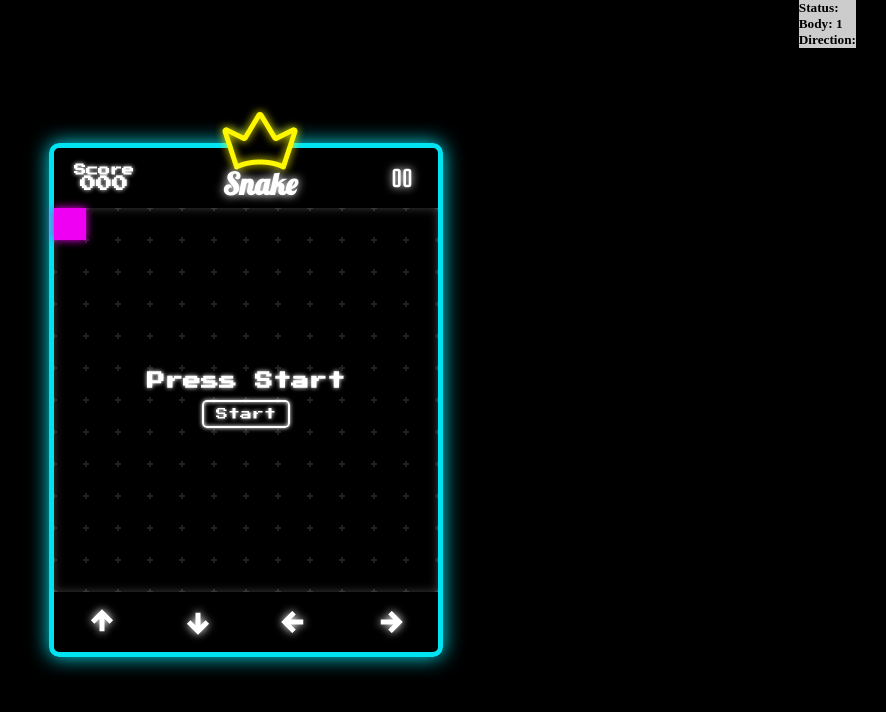
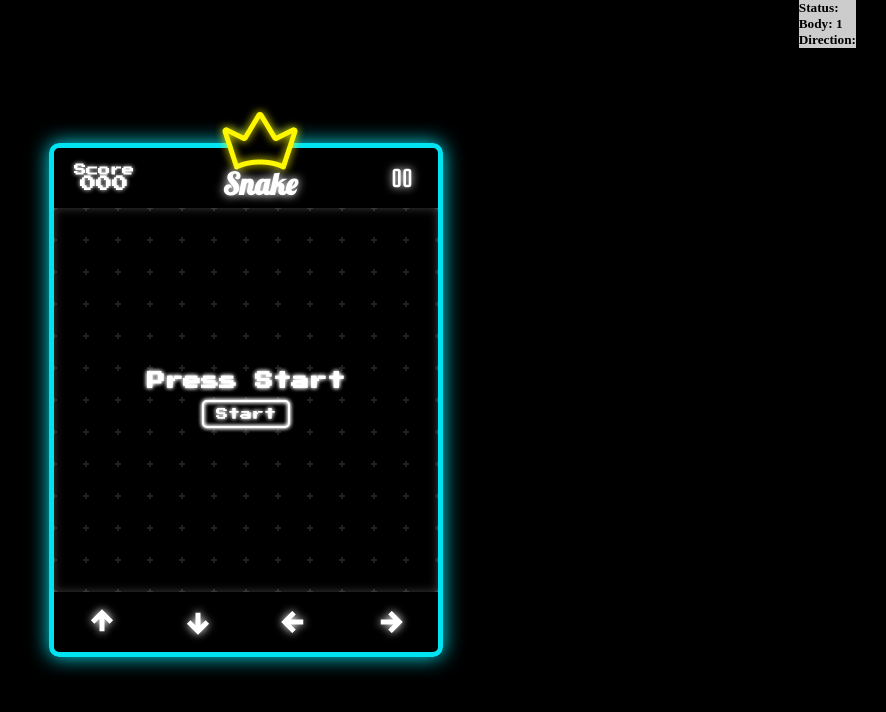
Before and after one commit to JosePhee03/SnakeGame, a React (Vite) app: page / in a window 1280 px wide. Shown: the top 712 px of the page, without its empty margins (394-1280 px from the left). Built offline with nearby package versions, Linux system fonts and the light colour scheme.

Commit message:
♻ Refactor CanvasSnake and ModalGame

```diff
--- a/src/components/canvas/CanvasSnake.tsx
+++ b/src/components/canvas/CanvasSnake.tsx
@@ -38,13 +38,14 @@ function CanvasSnake (): JSX.Element {
   return (
     <>
       <Canvas>
-        {body.map((coord, index) => (
-          <SnakeHead
-            key={index}
-            snakeX={coord.snakeX}
-            snakeY={coord.snakeY}
-          />
-        ))}
+        {status === 'START'
+          ? body.map((coord, index) => (
+            <SnakeHead
+              key={index}
+              snakeX={coord.snakeX}
+              snakeY={coord.snakeY}
+            />))
+          : <ModalGame handleButton={handleButton} status={status} />}
         {status !== 'START' && <ModalGame status={status} handleButton={handleButton} />}
       </Canvas>
     </>
```
